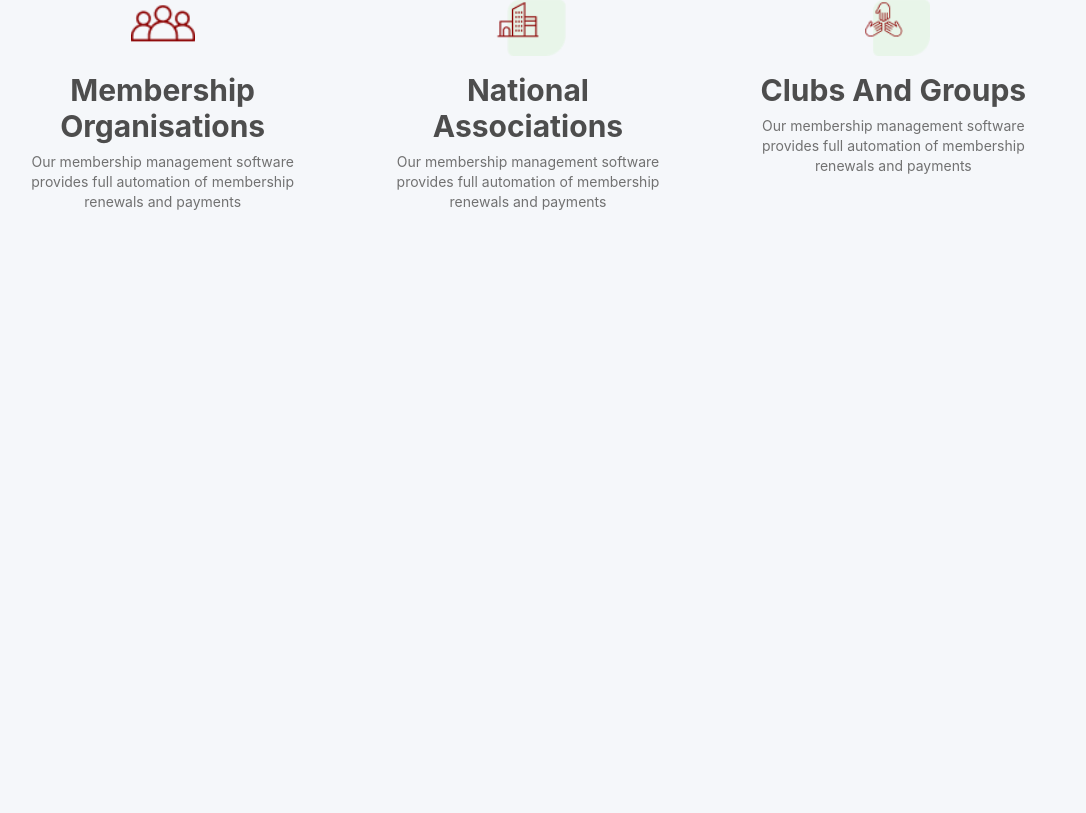
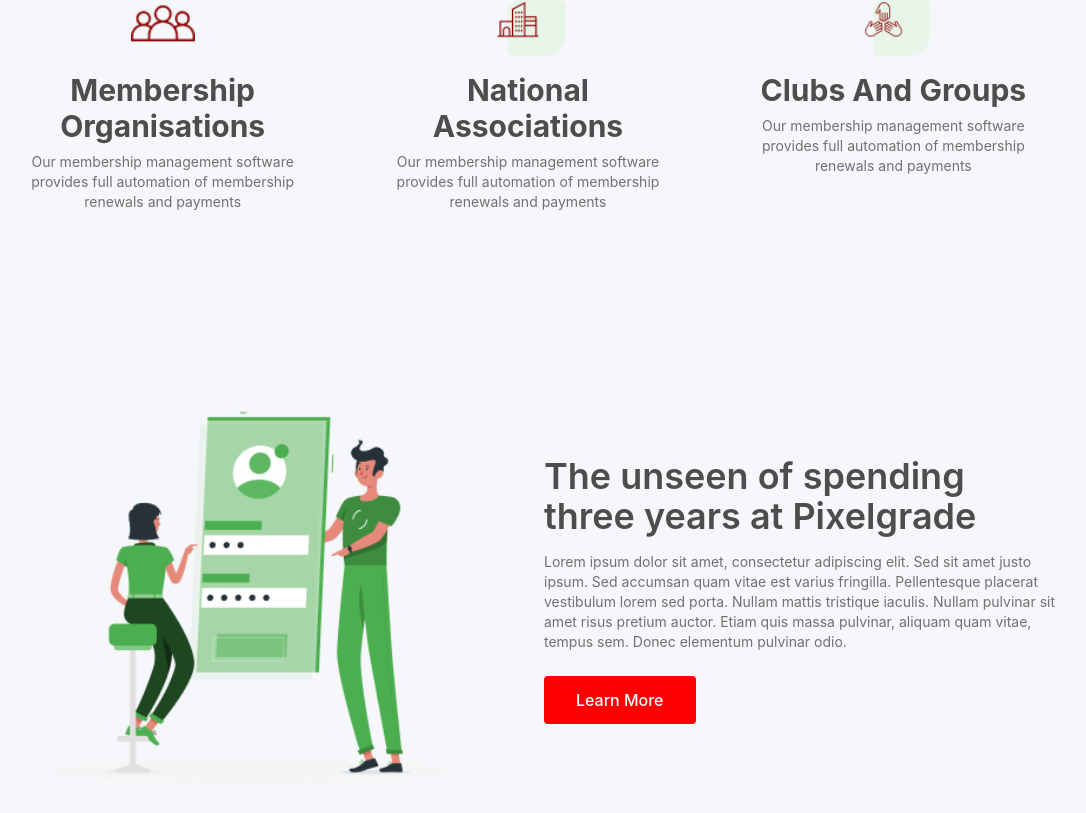
Before and after one commit to Olive-Spider/nexcent, a React (Vite) app: page / in a window 1280 px wide. Shown: the part 1211-2024 px from the top of the page, without its empty margins (112-1198 px from the left). Before the commit the page ends 1551 px from the top, so only its background shows below. Built offline with nearby package versions, Linux system fonts and the light colour scheme.

Commit message:
unlock component

```diff
--- a/src/App.jsx
+++ b/src/App.jsx
@@ -3,12 +3,14 @@ import Nav from "./components/Nav/Nav";
 import Hero from "./components/Hero/Hero";
 import Clients from "./components/Clients/Clients"
 import Community from "./components/Community/Community";
+import Unlock from "./components/Unlock/Unlock";
 
 const Home = () => <div>
   <Nav />
   <Hero />
   <Clients />
   <Community />
+  <Unlock />
 </div>;
 
 function App() {
--- a/src/components/Hero/Hero.jsx
+++ b/src/components/Hero/Hero.jsx
@@ -14,7 +14,7 @@ function Hero() {
         </button>
       </div>
 
-      <div className="p-8 md:px-24 md:py-36">
+      <div className="md:px-24 md:py-36">
         <img
           src={HeroImage}
           alt="Hero"
--- a/src/components/Unlock/Unlock.jsx
+++ b/src/components/Unlock/Unlock.jsx
@@ -0,0 +1,31 @@
+import UnlockImage from '/rafiki.png';
+
+function Unlock() {
+  return (
+    <section className="py-12 md:py-20 bg-white">
+      <div className="max-w-7xl mx-auto px-6 md:px-12 lg:px-20 flex flex-col md:flex-row items-center gap-8">
+        <div className="w-full md:w-1/2">
+          <img
+            src={UnlockImage}
+            alt="Unlock Your Potential"
+            className="w-full h-auto"
+          />
+        </div>
+
+        <div className="w-full md:w-1/2 text-center md:text-left">
+          <h2 className="text-4xl font-semibold text-neutral-D_Grey mb-4">
+          The unseen of spending three years at Pixelgrade
+          </h2>
+          <p className="text-sm font-normal text-neutral-Grey mb-6">
+          Lorem ipsum dolor sit amet, consectetur adipiscing elit. Sed sit amet justo ipsum. Sed accumsan quam vitae est varius fringilla. Pellentesque placerat vestibulum lorem sed porta. Nullam mattis tristique iaculis. Nullam pulvinar sit amet risus pretium auctor. Etiam quis massa pulvinar, aliquam quam vitae, tempus sem. Donec elementum pulvinar odio.
+          </p>
+          <button className="px-8 py-3 text-base font-medium text-center bg-primary text-neutral-White rounded gap-2">
+          Learn More
+          </button>
+        </div>
+      </div>
+    </section>
+  );
+}
+
+export default Unlock;
--- a/src/index.css
+++ b/src/index.css
@@ -5,6 +5,10 @@
 :root {
   font-family: Inter, system-ui, Avenir, Helvetica, Arial, sans-serif;
   background-color: #F5F7FA;
+  /* padding: 24px; */
+}
+
+body {
   padding: 24px;
 }
 
```
Also changed, not shown: src/components/Clients/Clients.jsx (+7 -7 lines), public/rafiki.png (added).
